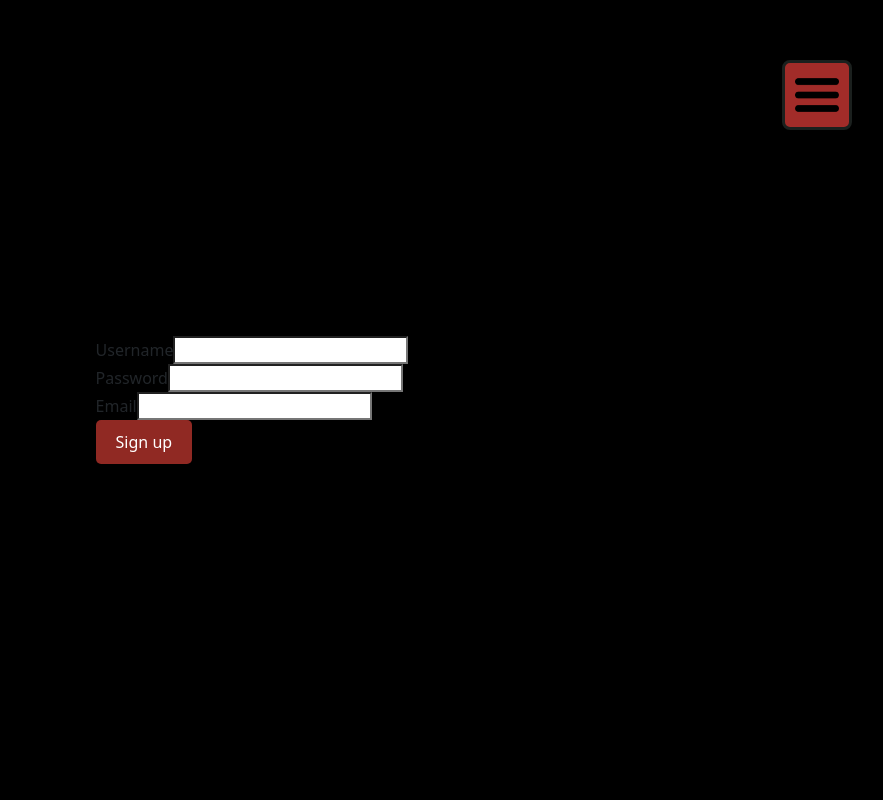
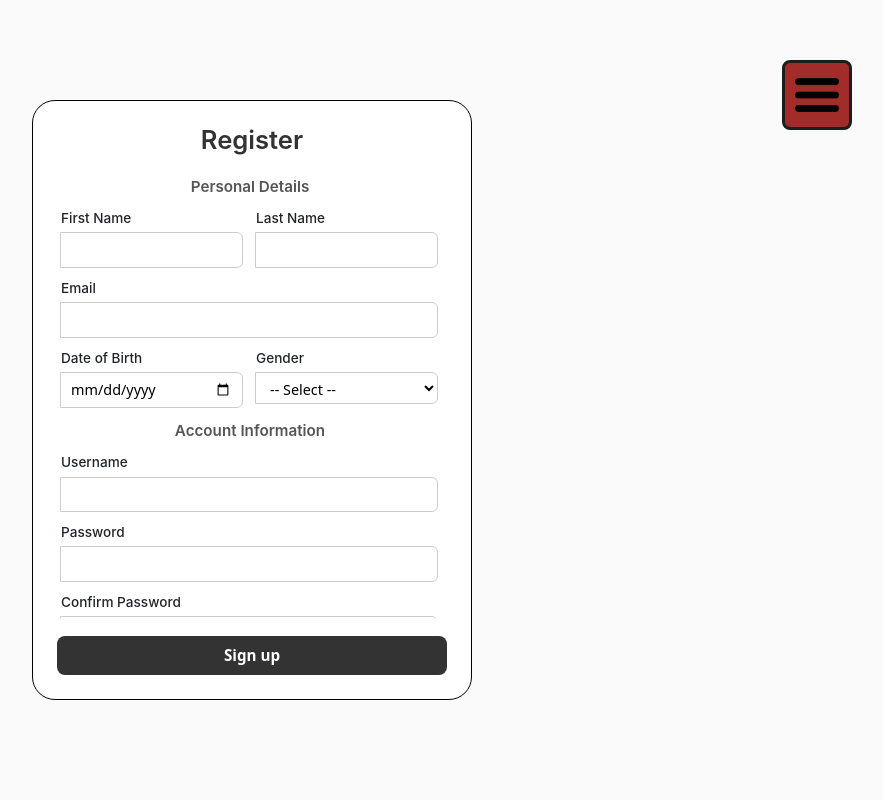
Before and after one commit to ab-21-au/cos30043-assignment, a Vue app in the folder cos30043-groupAssignment/: page /sign-up in a window 1280 px wide. Shown: the top 800 px of the page, without its empty margins (388-1271 px from the left). Built offline with nearby package versions, Linux system fonts and the light colour scheme; no server answers; a web font is replaced by a local one.

Commit message:
changes to database to include first and last name as well as to include gender and signup has been visually redone and includes the added database columns

```diff
--- a/cos30043-groupAssignment/src/components/SignUp.vue
+++ b/cos30043-groupAssignment/src/components/SignUp.vue
@@ -1,81 +1,323 @@
 <template>
     <div id="centered-box">
-        <form @submit.prevent="submitForm">
-            <label for="Username">Username</label>
-            <input type="text" name="Username" id="Username" v-model="Username">
-            <br>
-            <label for="Password">Password</label>
-            <input type="password" name="Password" id="Password" v-model="Password">
-            <br>
-            <label for="Email">Email</label>
-            <input type="email" name="Email" id="Email" v-model="Email">
-            <br>
-            <button type="submit">Sign up</button>
+        <form @submit.prevent="submitForm" class="figma-signup-form">
+            <h2 class="form-main-title">Register</h2>
+
+            <div class="form-scroll-container">
+                <h3 class="form-section-subtitle">Personal Details</h3>
+
+                <div class="form-row-split">
+                    <div class="input-group">
+                        <label for="FirstName">First Name</label>
+                        <input type="text" name="FirstName" id="FirstName" v-model="FirstName">
+                    </div>
+                    <div class="input-group">
+                        <label for="LastName">Last Name</label>
+                        <input type="text" name="LastName" id="LastName" v-model="LastName">
+                    </div>
+                </div>
+
+                <div class="input-group">
+                    <label for="Email">Email</label>
+                    <input type="email" name="Email" id="Email" v-model="Email">
+                </div>
+
+                <div class="form-row-split">
+                    <div class="input-group">
+                        <label for="DateOfBirth">Date of Birth</label>
+                        <input type="date" name="DateOfBirth" id="DateOfBirth" v-model="DateOfBirth">
+                    </div>
+                    <div class="input-group">
+                        <label for="Gender">Gender</label>
+                        <select name="Gender" id="Gender" v-model="Gender" class="figma-select">
+                            <option value="">-- Select --</option>
+                            <option value="Male">Male</option>
+                            <option value="Female">Female</option>
+                            <option value="Non-binary">Non-binary</option>
+                            <option value="Prefer not to say">Prefer not to say</option>
+                        </select>
+                    </div>
+                </div>
+
+                <h3 class="form-section-subtitle">Account Information</h3>
+
+                <div class="input-group">
+                    <label for="Username">Username</label>
+                    <input type="text" name="Username" id="Username" v-model="Username">
+                </div>
+
+                <div class="input-group">
+                    <label for="Password">Password</label>
+                    <input type="password" name="Password" id="Password" v-model="Password">
+                </div>
+
+                <div class="input-group">
+                    <label for="ConfirmPassword">Confirm Password</label>
+                    <input type="password" name="ConfirmPassword" id="ConfirmPassword" v-model="ConfirmPassword">
+                </div>
+
+                <div class="input-group">
+                    <label for="FavouriteGenre">Favourite Genre</label>
+                    <select name="FavouriteGenre" id="FavouriteGenre" v-model="FavouriteGenre" class="figma-select">
+                        <option value="">-- Optional --</option>
+                        <option value="Action">Action</option>
+                        <option value="Comedy">Comedy</option>
+                        <option value="Drama">Drama</option>
+                        <option value="Horror">Horror</option>
+                        <option value="Sci-Fi">Sci-Fi</option>
+                        <option value="Thriller">Thriller</option>
+                    </select>
+                </div>
+
+                <div class="checkbox-group">
+                    <input type="checkbox" id="AgreeTerms" v-model="AgreeTerms" class="large-checkbox">
+                    <label for="AgreeTerms">
+                        Please agree to our
+                        <router-link to="/terms-of-service" class="terms-link">Terms of Service</router-link>
+                        before continuing your account creation
+                    </label>
+                </div>
+            </div>
+
+            <button type="submit" class="signup-btn">Sign up</button>
             <p class="form-error" v-if="errorMessage">{{ errorMessage }}</p>
             <p class="form-success" v-if="successMessage">{{ successMessage }}</p>
         </form>
     </div>
 </template>
 
-<style>
+<style scoped>
 #centered-box {
-    display: flex;
+  display: flex;
   justify-content: center;
   align-items: center;
-  height: 100vh;
-  border: 4px;
-  border-color: grey;
+  min-height: 100vh;
+  padding: 20px;
+  box-sizing: border-box;
+  background-color: #fafafa;
+}
+
+.figma-signup-form {
+  box-sizing: border-box;
+  display: flex;
+  flex-direction: column;
+  align-items: center;
+  padding: 24px;
+  gap: 12px;
+  position: relative;
+  width: 440px;
+  min-width: 440px;
+  height: 600px;
+  max-height: calc(100vh - 40px);
+  background: #FFFFFF;
+  border: 1px solid #000000;
+  border-radius: 23px;
+}
+
+.form-main-title {
+  font-family: 'Inter', sans-serif;
+  font-size: 1.6rem;
+  font-weight: 600;
+  margin: 0 0 2px 0;
+  color: #333;
+  width: 100%;
+  text-align: center;
+  flex-shrink: 0;
+}
+
+.form-section-subtitle {
+  font-family: 'Inter', sans-serif;
+  font-size: 0.95rem;
+  font-weight: 600;
+  margin: 4px 0 2px 0;
+  color: #555;
+  width: 100%;
+}
+
+.form-scroll-container {
+  width: 100%;
+  display: flex;
+  flex-direction: column;
+  gap: 10px;
+  overflow-y: auto;
+  overflow-x: hidden;
+  padding: 4px 8px 4px 4px;
+  box-sizing: border-box;
+  flex-grow: 1;
+}
+
+.form-row-split {
+  display: flex;
+  width: 100%;
+  gap: 12px;
+}
+
+.input-group {
+  display: flex;
+  flex-direction: column;
+  width: 100%;
+  gap: 4px;
+}
+
+.input-group label {
+  font-family: 'Inter', sans-serif;
+  font-size: 0.85rem;
+  font-weight: 500;
+}
+
+.input-group input, .figma-select {
+  width: 100%;
+  padding: 6px 10px;
+  border: 1px solid #ccc;
+  border-radius: 6px;
+  box-sizing: border-box;
+  font-size: 0.9rem;
+}
+
+.figma-select {
+  background-color: white;
+  height: 32px;
+}
+
+.checkbox-group {
+  display: flex;
+  align-items: center;
+  gap: 10px;
+  width: 100%;
+  margin-top: 2px;
+}
+
+.large-checkbox {
+  width: 18px !important;
+  height: 18px !important;
+  min-width: 18px;
+  min-height: 18px;
+  cursor: pointer;
+  margin: 0;
+}
+
+.checkbox-group label {
+  font-family: 'Inter', sans-serif;
+  font-size: 0.8rem;
+  line-height: 1.3;
+  color: #555;
+  cursor: pointer;
+  user-select: none;
+}
+
+.terms-link {
+  color: #0066cc;
+  text-decoration: none;
+  font-weight: 500;
+}
+
+.terms-link:hover {
+  text-decoration: underline;
+}
+
+.signup-btn {
+  width: 100%;
+  padding: 8px;
+  background-color: #333;
+  color: white;
+  border: none;
+  border-radius: 8px;
+  cursor: pointer;
+  font-weight: 600;
+  font-size: 0.95rem;
+  margin-top: 6px;
+  flex-shrink: 0;
+}
+
+.signup-btn:hover {
+  background-color: #444;
 }
 
 .form-error {
   color: #c00;
-  margin-top: 0.75rem;
+  font-size: 0.8rem;
+  margin: 0;
+  width: 100%;
+  text-align: center;
+  flex-shrink: 0;
 }
 
 .form-success {
   color: #090;
-  margin-top: 0.75rem;
+  font-size: 0.8rem;
+  margin: 0;
+  width: 100%;
+  text-align: center;
+  flex-shrink: 0;
+}
+
+@media screen and (max-height: 640px) {
+  #centered-box {
+    align-items: flex-start;
+    padding: 10px;
+  }
+  .figma-signup-form {
+    height: auto;
+    max-height: none;
+  }
+  .form-scroll-container {
+    overflow-y: visible;
+    flex-grow: 0;
+  }
 }
 </style>
 
 <script>
-export default{
-    data(){
-        return{
+export default {
+    data() {
+        return {
+            FirstName: '',
+            LastName: '',
+            DateOfBirth: '',
+            Gender: '',
+            FavouriteGenre: '',
             Username: '',
             Password: '',
+            ConfirmPassword: '',
             Email: '',
+            AgreeTerms: false,
             errorMessage: '',
             successMessage: ''
         }
     },
     methods: {
-        async submitForm(){
+        async submitForm() {
             this.errorMessage = '';
             this.successMessage = '';
 
-
-            if (!this.Username.trim() || !this.Password.trim() || !this.Email.trim()) {
-                this.errorMessage = 'All fields are required.';
+            if (!this.FirstName.trim() || !this.LastName.trim() || !this.DateOfBirth || !this.Gender || !this.Username.trim() || !this.Password.trim() || !this.ConfirmPassword.trim() || !this.Email.trim()) {
+                this.errorMessage = 'All required fields must be completed.';
                 return;
             }
-
 
             if (this.Username.trim().length < 3) {
                 this.errorMessage = 'Username must be at least 3 characters long.';
                 return;
             }
 
-
             if (this.Password.length < 6) {
                 this.errorMessage = 'Password must be at least 6 characters long.';
                 return;
             }
 
+            if (this.Password !== this.ConfirmPassword) {
+                this.errorMessage = 'Passwords do not match.';
+                return;
+            }
 
             const emailRegex = /^[^\s@]+@[^\s@]+\.[^\s@]+$/;
             if (!emailRegex.test(this.Email.trim())) {
                 this.errorMessage = 'Please enter a valid email address (e.g., name@domain.com).';
+                return;
+            }
+
+            if (!this.AgreeTerms) {
+                this.errorMessage = 'You must agree to the Terms of Service to create an account.';
                 return;
             }
 
@@ -88,6 +330,11 @@ export default{
                     method: 'POST',
                     headers: { 'Content-Type': 'application/json' },
                     body: JSON.stringify({
+                        first_name: this.FirstName,
+                        last_name: this.LastName,
+                        date_of_birth: this.DateOfBirth,
+                        gender: this.Gender,
+                        favourite_genre: this.FavouriteGenre || null,
                         username: this.Username,
                         password: this.Password,
                         email: this.Email
@@ -112,9 +359,16 @@ export default{
 
                 if (result.success) {
                     this.successMessage = 'Account created!';
+                    this.FirstName = '';
+                    this.LastName = '';
+                    this.DateOfBirth = '';
+                    this.Gender = '';
+                    this.FavouriteGenre = '';
                     this.Username = '';
                     this.Password = '';
+                    this.ConfirmPassword = '';
                     this.Email = '';
+                    this.AgreeTerms = false;
                 } else {
                     this.errorMessage = result.error || 'Unable to create account.';
                 }
@@ -125,6 +379,4 @@ export default{
         }
     }
 }
-
-
 </script>
```
Also changed, not shown: cos30043-groupAssignment/src/components/SignIn.vue (+30 -6 lines), 2 other files (tests, documents, lock files or other folders).
